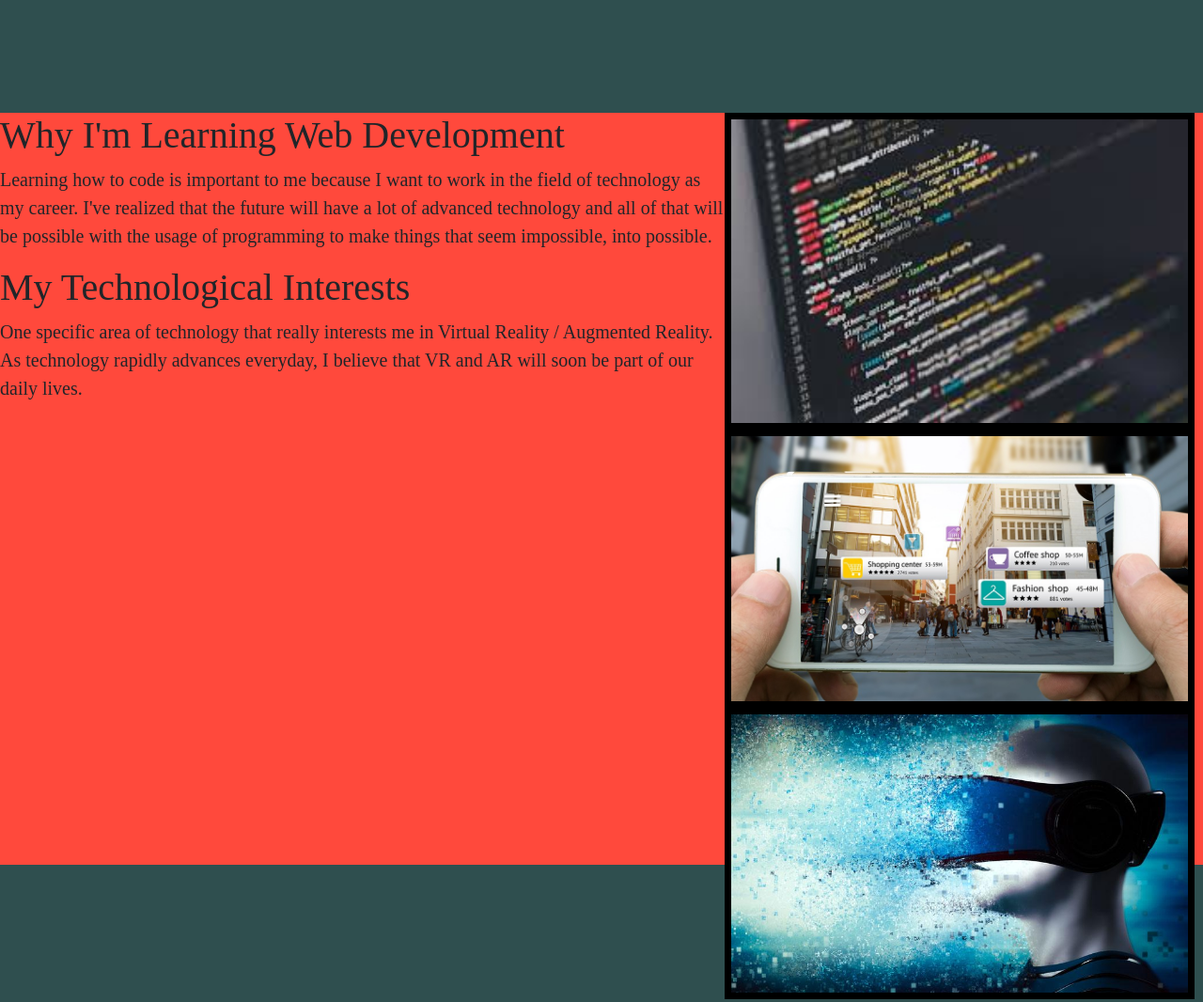
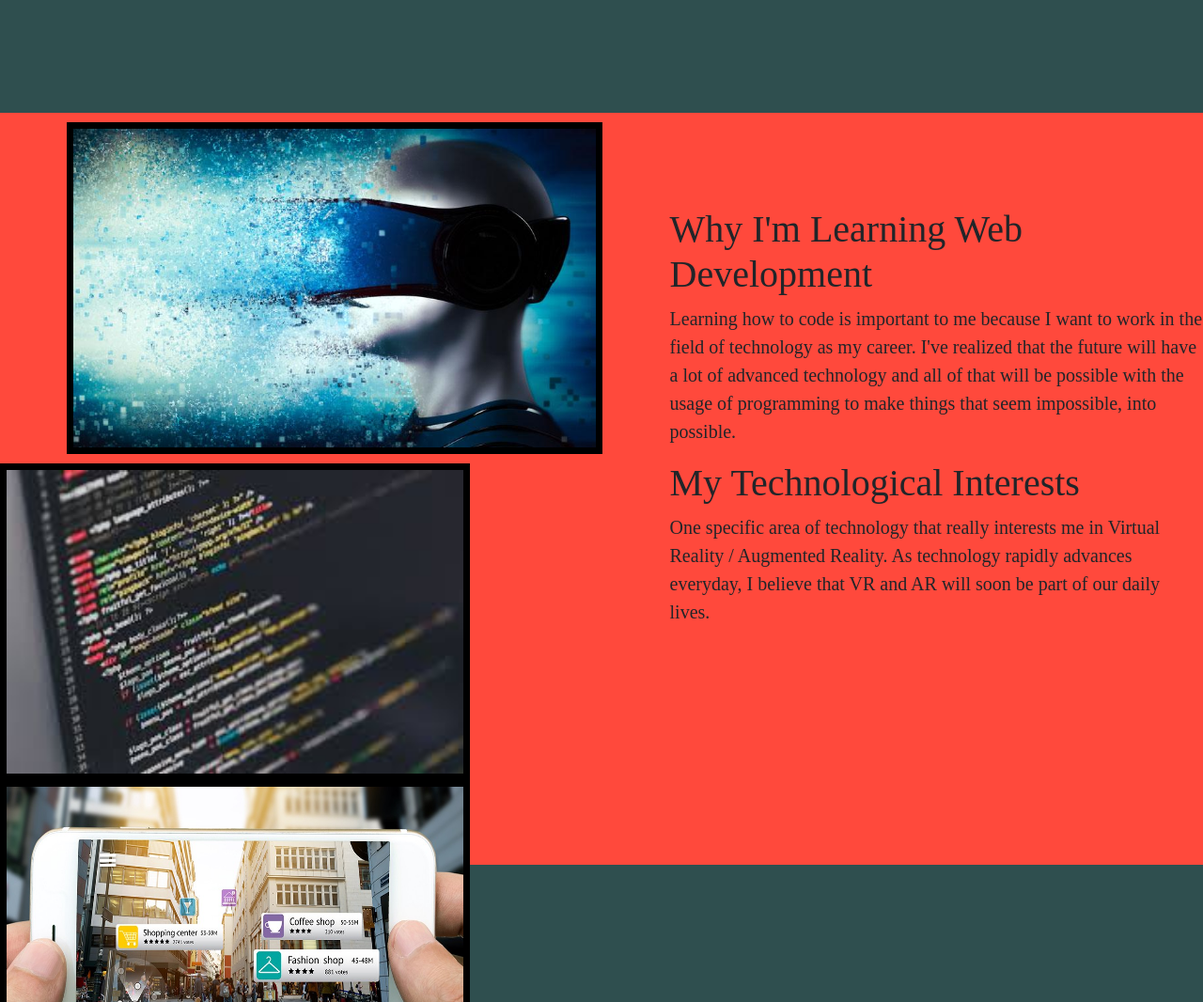
Before and after one commit to dorwinl3894/dorwinl3894.github.io, a plain HTML site: page index.html in a window 1280 px wide. Shown: the part 680-1746 px from the top of the page at 94% size. Drawn offline with nearby package versions, Linux system fonts and the light colour scheme.

Commit message:
reorder images and add css

```diff
--- a/index.html
+++ b/index.html
@@ -21,19 +21,20 @@
             </a>
         </div>
     </div>
+
     <div id="basic">
+    <div class="pictures">
+        <img class="basic-info-picture" id="pic-vr" src="images/vr.jpg" alt= "cool picture of vr">
+        <img class="basic-info-picture" id="pic-code"src="images/code.jpg" alt="cool picture of code">
+        <img class="basic-info-picture" id="pic-ar" src="images/ar.jpeg" alt="cool picture of images">
+    </div>
+
     <div class="info">
         <h1>Why I'm Learning Web Development</h1>
         <p>Learning how to code is important to me because I want to work in the field of technology as my career.  I've realized that the future will have a lot of advanced technology and all of that will be possible with the usage of programming to make things that seem impossible, into possible.</p>
         <h1>My Technological Interests</h1>
         <p>One specific area of technology that really interests me in Virtual Reality / Augmented Reality.  As technology rapidly advances everyday, I believe that VR and AR will soon be part of our daily lives. </p>
     </div>
-    <div class="pictures">
-        <img class="basic-info-picture" id="pic-code"src="images/code.jpg" alt="cool picture of code">
-        <img class="basic-info-picture" id="pic-ar" src="images/ar.jpeg" alt="cool picture of images">
-        <img class="basic-info-picture" id="pic-vr" src="images/vr.jpg" alt= "cool picture of vr">
-    </div>
-
     </div>
 
 
--- a/style.css
+++ b/style.css
@@ -4,6 +4,7 @@ html {
 
 body {
     background-color: darkslategray;
+    width: 100%;
 }
 
 .index {
@@ -51,6 +52,7 @@ body {
     background-color: #ff493c;
     height: 100vh;
     display: flex;
+    width: 100%;
 }
 
 h1 {
@@ -61,11 +63,26 @@ p {
     font-family: 'Times New Roman', Times, serif;
     font-size: 20px;
 }
+
 .basic-info-picture {
     width: 500px;
     height: auto;
     border: 7px solid black;
 }
-#pic-code {
 
+.pictures {
+    width: auto;
 }
+#pic-vr {
+    display: flex;
+    width: 80%;
+    margin: 10px auto;
+}
+#pic-ar {
+    height: 335px;
+}
+
+.info {
+    width: 800px;
+    padding-top: 100px;
+}
```
